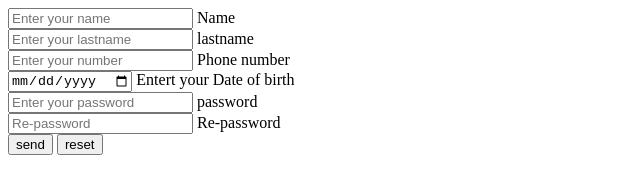
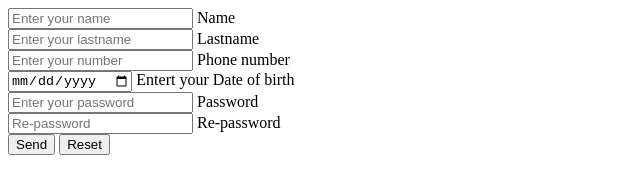
Before and after one commit to Lomiashvili777/web-work-2, a plain HTML site: page index.html in a window 1280 px wide. Shown: the full height of the page, 0-640 px from the left. Drawn offline with Linux system fonts and the light colour scheme.

Commit message:
first commit

```diff
--- a/index.html
+++ b/index.html
@@ -18,7 +18,7 @@
 
         <div>
             <input type="text" id="lastname" placeholder="Enter your lastname" required>
-            <label for="lastname">lastname</label>
+            <label for="lastname">Lastname</label>
 
         </div>
 
@@ -38,7 +38,7 @@
         <div>
 
             <input type="password" id="password" placeholder="Enter your password" minlength="8" required>
-            <label for="password">password</label>
+            <label for="password">Password</label>
 
 
         </div>
@@ -50,8 +50,8 @@
 
         </div>
 
-        <button type="submit"> send </button>
-        <button type="reset">reset</button>
+        <button type="submit"> Send </button>
+        <button type="reset">Reset</button>
 
 
     </form>
```
